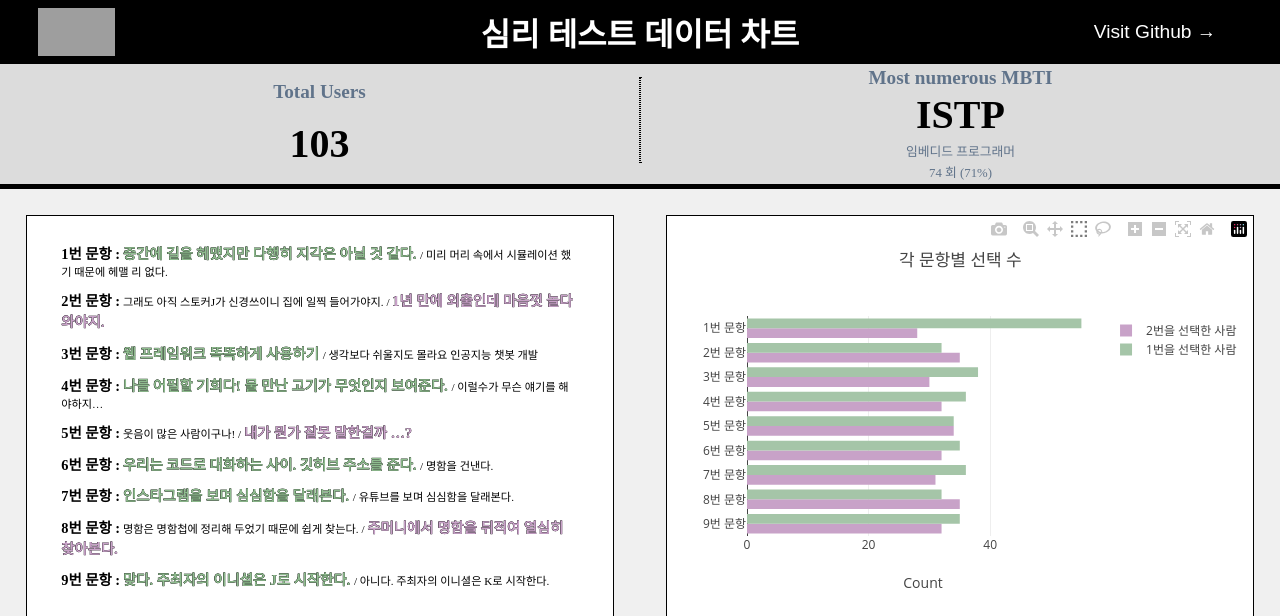
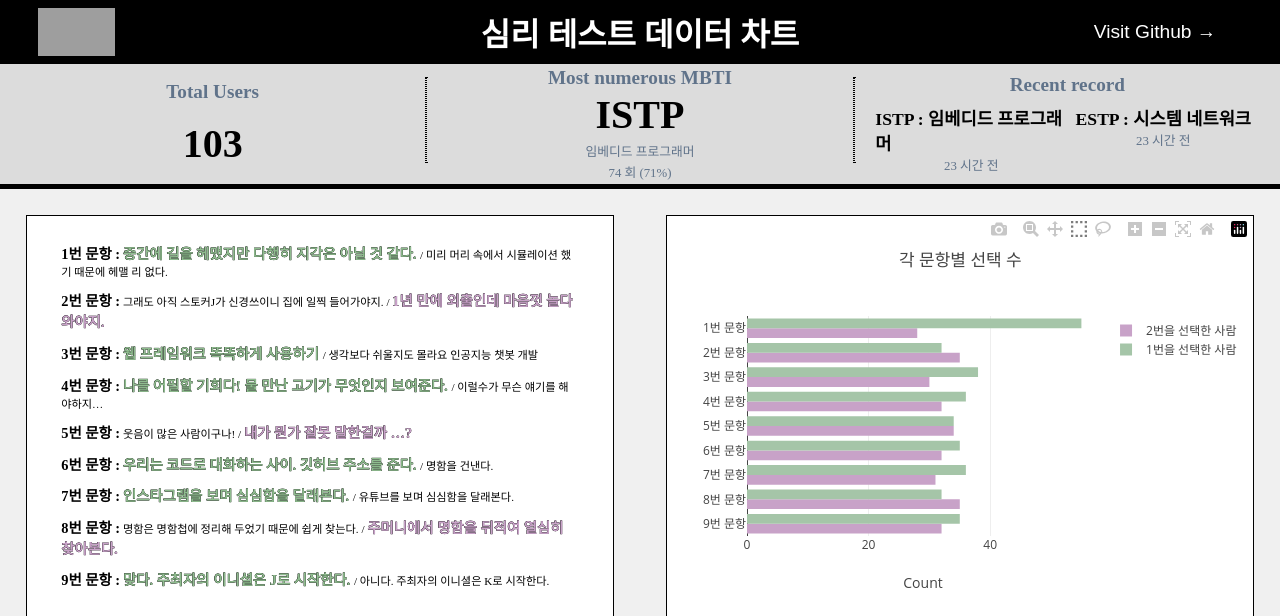
Before and after one commit to KimDuHong/servey_test, a Django app: page /chart/ in a window 1280 px wide. Shown: the top 616 px of the page. Run offline with Django 4.2, Linux system fonts and the light colour scheme; data comes from the database, SQL or seed files in the repository; both versions use the stored data as it was after the commit; some libraries are stand-ins or nearby versions; grey boxes are pictures that could not be loaded.

Commit message:
chart page add

```diff
--- a/config/settings.py
+++ b/config/settings.py
@@ -24,7 +24,7 @@ BASE_DIR = Path(__file__).resolve().parent.parent
 SECRET_KEY = ("django-insecure-(!cr#p=bhmvk!#sn3me)+fit%e058#u@9s3h(mc80!1f$ccl+u",)
 
 # SECURITY WARNING: don't run with debug turned on in production!
-DEBUG = False
+DEBUG = True
 
 
 # https://docs.djangoproject.com/en/3.0/ref/settings/#allowed-hosts
--- a/result/models.py
+++ b/result/models.py
@@ -1,7 +1,8 @@
 from django.db import models
+from common.models import CommonModel
 
 # Create your models here.
-class Result(models.Model):
+class Result(CommonModel):
     class mbtiChoice(models.TextChoices):
         ENTJ = ("ENTJ", "ENTJ")
         ENTP = ("ENTP", "ENTP")
--- a/result/views.py
+++ b/result/views.py
@@ -93,6 +93,7 @@ from django.shortcuts import render
 from .models import Result, Kind
 from .serializers import ResultCountSerializer
 from servey.serializers import ServeyCountSerializer
+from django.utils import timezone
 
 
 def bar_chart(request):
@@ -128,6 +129,13 @@ def bar_chart(request):
         dic["mbti"] = i["mbti"]
         dic["count"] = i["count"]
         mbti_chart_data.append(dic)
+    now = timezone.now()
+    lastest_mbti_result = Result.objects.all().order_by("-updated_at")[:2]
+    lastest_list = {
+        int(str((now - i.updated_at).seconds)): [i.mbti, i.kind.kind]
+        for i in lastest_mbti_result
+    }
+
     return render(
         request,
         "bar_chart.html",
@@ -138,6 +146,7 @@ def bar_chart(request):
             "max_count": max_count,
             "percent": percent,
             "kind": max_mbti.kind,
+            "latest_mbti": lastest_list,
             "mbti_chart_data": mbti_chart_data,
         },
     )
--- a/templates/bar_chart.html
+++ b/templates/bar_chart.html
@@ -83,11 +83,12 @@
       }
       #simple>.box{
         height:100%;
-        width:20%;
+        width:30%;
         display:flex;
         align-items: center;
         flex-direction:column;
         justify-content: space-evenly;
+        z-index:1;
       }
       .container {
         height: 100%;
@@ -186,6 +187,25 @@
       #bar_charts{
         width:100%;
       }
+      #kind{
+        font-weight:bold;
+        font-size:1.1rem;
+      }
+      #time{
+        font-size:0.8rem;
+        color:rgb(96,115,138);
+      }
+      .data_set{
+        width:100%;
+        display:flex;
+      }
+      .data{
+        display:flex;
+        width:100%;
+        flex-direction: column;
+        align-items: center;
+
+      }
     </style>
     <script src="https://cdn.plot.ly/plotly-latest.min.js"></script>
   </head>
@@ -212,6 +232,22 @@
         <div class="count">{{ max_mbti }}</div>
         <div class="percent">{{ kind }}</div>
         <div class="percent">{{ max_count }} 회 ({{percent}}%)</div>
+      </div>
+      <div class="updown"></div>
+      <div class="box">
+        <span class="count_top"> Recent record </span>
+        <div class="data_set">
+        {% for key,value in latest_mbti.items %}
+        <div class="data">
+        <span id="kind">{{ value.0 }} : {{value.1}} </span>
+        {% if key <= 3600 %}
+        <span id="time">{% widthratio key 60 1 %} 분 전</span>
+        {% else %}
+        <span id="time">{% widthratio key 3600 1 %} 시간 전</span>
+        {% endif %}
+        </div>
+        {% endfor %}
+      </div>
       </div>
     </div>
     <div class="main">
```
Also changed, not shown: db.sqlite3, result/migrations/0004_result_created_at_result_updated_at.py (added).
